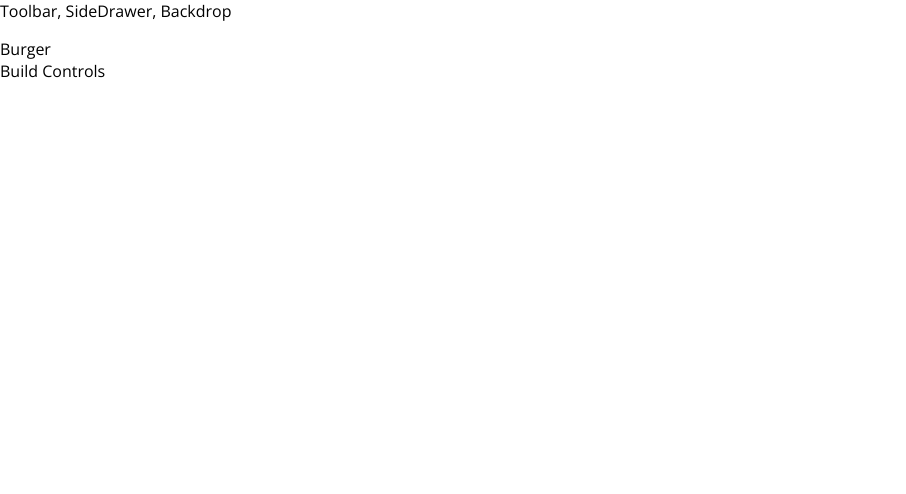
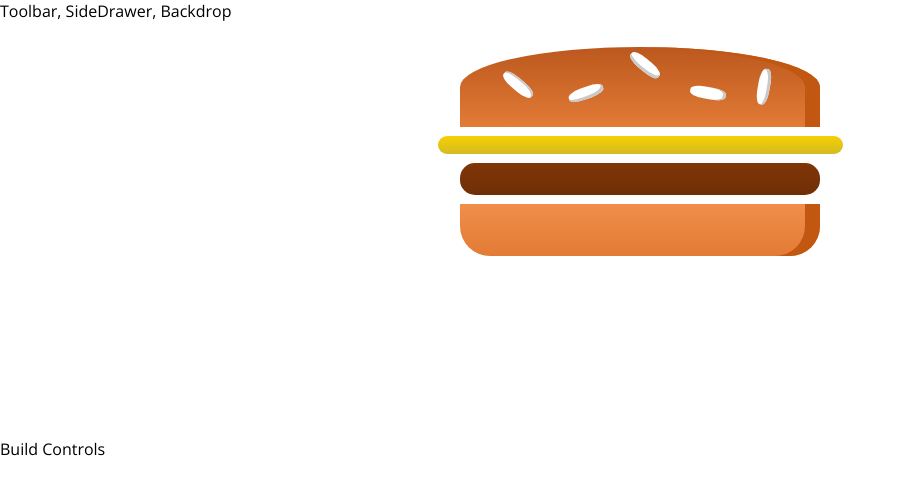
Before and after one commit to NikelausM/burger-builder, a React (Create React App) app: page / in a window 1280 px wide. Shown: the top 494 px of the page, without its empty margins (0-906 px from the left). Built offline with nearby package versions, Linux system fonts and the light colour scheme.

Commit message:
Add basic static burger

```diff
--- a/src/components/Burger/Burger.js
+++ b/src/components/Burger/Burger.js
@@ -0,0 +1,17 @@
+import React from 'react'
+
+import classes from './Burger.module.css'
+import BurgerIngredient from './BurgerIngredient/BurgerIngredient'
+
+const burger = (props) => {
+  return (
+    <div className={classes.Burger}>
+      <BurgerIngredient type="bread-top" />
+      <BurgerIngredient type="cheese" />
+      <BurgerIngredient type="meat" />
+      <BurgerIngredient type="bread-bottom" />
+    </div>
+  )
+}
+
+export default burger
--- a/src/components/Burger/BurgerIngredient/BurgerIngredient.js
+++ b/src/components/Burger/BurgerIngredient/BurgerIngredient.js
@@ -1,11 +1,18 @@
-import React from 'react'
+import React,
+{
+  Component
+} from 'react'
+import PropTypes from 'prop-types'
 
 import classes from './BurgerIngredient.module.css'
 
-const burgerIngredient = (props) => {
+class BurgerIngredient extends Component {
+
+  render() {
     let ingredient = null
+    console.log("props type: ", this.props.type)
 
-  switch (props.type) {
+    switch (this.props.type) {
       case ('bread-bottom'):
         ingredient = <div className={classes.BreadBottom}></div>
         break
@@ -34,5 +41,11 @@
     }
     return ingredient
   }
+}
 
-export default burgerIngredient
+BurgerIngredient.propTypes = {
+  type: PropTypes.string.isRequired
+
+}
+
+export default BurgerIngredient
--- a/src/components/Burger/BurgerIngredient/BurgerIngredient.module.css
+++ b/src/components/Burger/BurgerIngredient/BurgerIngredient.module.css
@@ -1,3 +1,71 @@
+.BreadBottom {
+  height: 13%;
+  width: 80%;
+  background: linear-gradient(#F08E4A, #e27b36);
+  border-radius: 0 0 30px 30px;
+  box-shadow: inset -15px 0 #c15711;
+  margin: 2% auto;
+}
+
+.BreadTop {
+  height: 20%;
+  width: 80%;
+  background: linear-gradient(#bc581e, #e27b36);
+  border-radius: 50% 50% 0 0;
+  box-shadow: inset -15px 0 #c15711;
+  margin: 2% auto;
+  position: relative;
+}
+
+.Seeds1 {
+  width: 10%;
+  height: 15%;
+  position: absolute;
+  background-color: white;
+  left: 30%;
+  top: 50%;
+  border-radius: 40%;
+  transform: rotate(-20deg);
+  box-shadow: inset -2px -3px #c9c9c9;
+}
+
+.Seeds1:after {
+  content: "";
+  width: 100%;
+  height: 100%;
+  position: absolute;
+  background-color: white;
+  left: -170%;
+  top: -260%;
+  border-radius: 40%;
+  transform: rotate(60deg);
+  box-shadow: inset -1px 2px #c9c9c9;
+}
+
+.Seeds1:before {
+  content: "";
+  width: 100%;
+  height: 100%;
+  position: absolute;
+  background-color: white;
+  left: 180%;
+  top: -50%;
+  border-radius: 40%;
+  transform: rotate(60deg);
+  box-shadow: inset -1px -3px #c9c9c9;
+}
+
+.Seeds2 {
+  width: 10%;
+  height: 15%;
+  position: absolute;
+  background-color: white;
+  left: 64%;
+  top: 50%;
+  border-radius: 40%;
+  transform: rotate(10deg);
+  box-shadow: inset -3px 0 #c9c9c9;
+}
 
 .Seeds2:before {
   content: "";
--- a/src/containers/BurgerBuilder/BurgerBuilder.js
+++ b/src/containers/BurgerBuilder/BurgerBuilder.js
@@ -4,12 +4,13 @@
 } from 'react'
 
 import Aux from 'hoc/Auxiliary'
+import Burger from 'components/Burger/Burger'
 
 class BurgerBuilder extends Component {
   render() {
     return (
       <Aux>
-        <div>Burger</div>
+        <Burger />
         <div>Build Controls</div>
       </Aux>
     )
```
Lines whose indentation alone changed are shown as unchanged.
